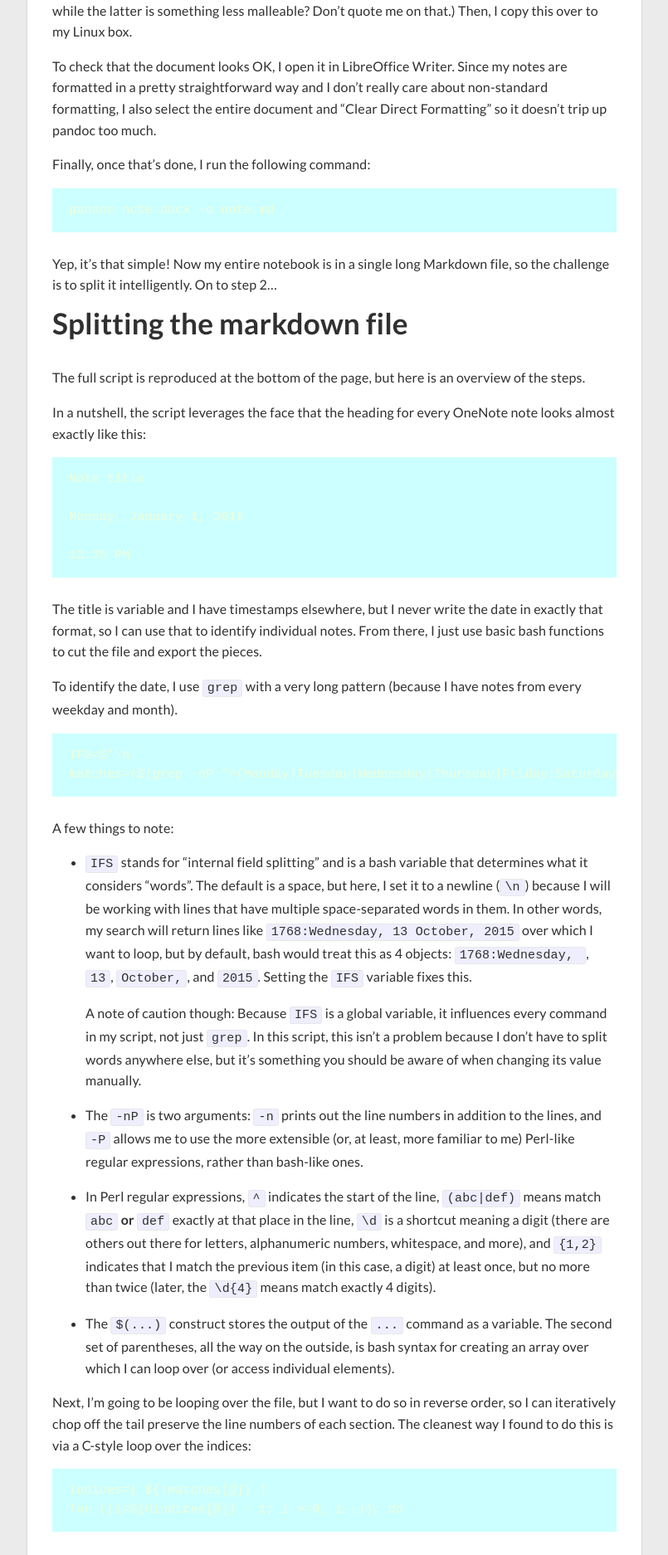
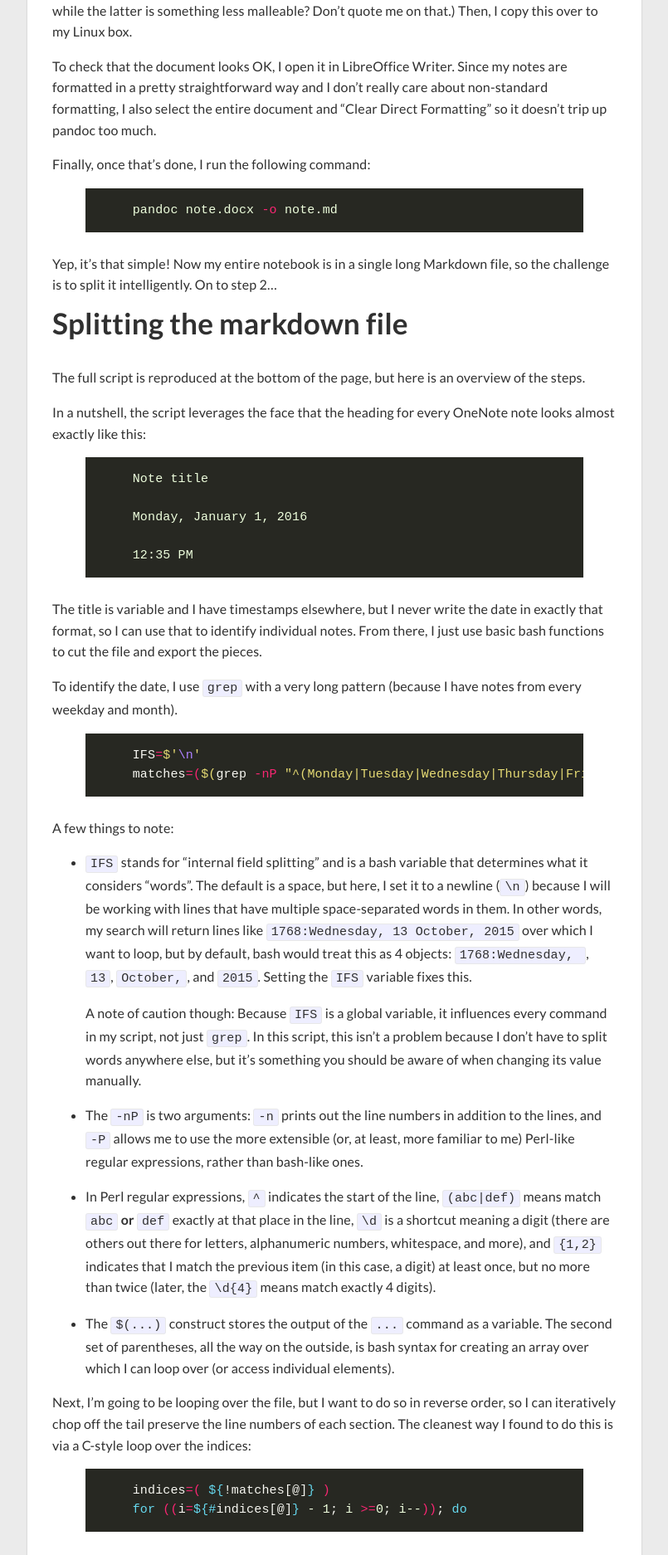
Before and after one commit to ashiklom/ashiklom.github.io, a Jekyll site: the page built from _posts/2016-03-19-onenote-to-vimwiki.md, in a window 1280 px wide. Shown: the part 994-2868 px from the top of the page at 83% size, without its empty margins (237-1042 px from the left). Built offline with Jekyll 4.4.1, drawn with Linux system fonts in a browser that asks for light colours; nearby versions of some CDN libraries; comment, search, counter and statistics services are not loaded; some of the changed text lies outside the part shown.

Commit message:
Fix syntax highlighting. Add jekyll-gist gem

````diff
--- a/Gemfile
+++ b/Gemfile
@@ -4,6 +4,7 @@ source 'http://rubygems.org'
 gem 'jekyll'
 gem 'github-pages'
 gem 'saas'
+gem 'jekyll-gist'
 
 #group :development do
   ##gem 'rake', '~> 10.4.2'
--- a/_config.yml
+++ b/_config.yml
@@ -32,4 +32,8 @@ markdown  : kramdown
 #markdown : redcarpet
 extensions: [fenced_code_blocks]
 # NOTE: kramdown uses different fenced code block syntax: ~~~ instead of ```
+
+gems:
+    - jekyll-gist
+
 permalink : /:title/
--- a/_posts/2016-03-19-onenote-to-vimwiki.md
+++ b/_posts/2016-03-19-onenote-to-vimwiki.md
@@ -50,7 +50,9 @@ Direct Formatting" so it doesn't trip up pandoc too much.
 
 Finally, once that's done, I run the following command:
 
+{% highlight bash %}
     pandoc note.docx -o note.md
+{% endhighlight %}
 
 Yep, it's that simple! Now my entire notebook is in a single long Markdown
 file, so the challenge is to split it intelligently. On to step 2...
@@ -64,11 +66,13 @@ overview of the steps.
 In a nutshell, the script leverages the face that the heading for every
 OneNote note looks almost exactly like this:
 
+{% highlight bash %}
     Note title
 
     Monday, January 1, 2016
 
     12:35 PM
+{% endhighlight %}
 
 The title is variable and I have timestamps elsewhere, but I never write the
 date in exactly that format, so I can use that to identify individual notes.
@@ -78,8 +82,10 @@ pieces.
 To identify the date, I use `grep` with a very long pattern (because I have
 notes from every weekday and month).
 
+{% highlight bash %}
     IFS=$'\n'
     matches=($(grep -nP "^(Monday|Tuesday|Wednesday|Thursday|Friday|Saturday|Sunday), (January|February|March|April|May|June|July|August|September|October|November|December) \d{1,2}, \d{4}" note.md))
+{% endhighlight %}
 
 A few things to note:
 
@@ -117,8 +123,10 @@ order, so I can iteratively chop off the tail preserve the line numbers of
 each section. The cleanest way I found to do this is via a C-style loop over
 the indices:
 
+{% highlight bash %}
     indices=( ${!matches[@]} )
     for ((i=${#indices[@]} - 1; i >=0; i--)); do
+{% endhighlight %}
 
 The first line uses bash object expansion syntax, signified by the `${...}`.
 The `[@]` (or, synonymously, `[*]`) selects every element in `matches` (unlike
@@ -135,12 +143,16 @@ identical to C and similar to Fortran, among others.
 
 Next, recall that each matched line looks like this:
 
+{% highlight bash %}
     4242:Saturday, February 30, 2015
+{% endhighlight %}
 
 We only want the line number (4242), so we can use more bash variable
 expansion syntax to extract it:
 
+{% highlight bash %}
     linenum=${matches[i]%:*}
+{% endhighlight %}
 
 Breaking it down: `matches[i]` selects the ith element of `matches`. The `%`
 indicates that we want to delete stuff from the end of the object, and the
@@ -154,7 +166,9 @@ Next, I want to extract the note title and use it as the file name for my
 note. As I mentioned earlier, the note title is *always* 2 lines above the
 note date:
 
+{% highlight bash %}
     linenum=${matches[i]%:*}
+{% endhighlight %}
 
 The title is whatever appears on that line. There are several commands that
 can get a line from a file by the line number, but according to a
@@ -162,7 +176,9 @@ can get a line from a file by the line number, but according to a
 comment](http://stackoverflow.com/questions/6022384/bash-tool-to-get-nth-line-from-a-file#comment34453410_6022431),
 the fastest command is this:
 
+{% highlight bash %}
     title=$(tail -n+$titleline note.md | head -n1)
+{% endhighlight %}
 
 ...which takes the end ("tail") of `note.md` starting from line number (`-n`)
 `$titleline` and, from that (`|`), takes the first line (`head -n1`).
@@ -176,6 +192,7 @@ I could be done there, but I'm actually a little more picky. Vimwiki diary entri
 
 Here's the resulting code:
 
+{% highlight bash %}
     if date -d$title; then
         title=$(date -d$title +%Y-%m-%d)
     else
@@ -184,6 +201,7 @@ Here's the resulting code:
         title=$linedate'--'${title//\//_}
     fi
     outfile=$outdir/${title}.wiki
+{% endhighlight %}
 
 All bash commands return an integer code when they complete. Code 0 means the
 command executed successfully, while other codes mean something went wrong.
@@ -207,50 +225,13 @@ replace every instance of `x` with `y` in `var`; to only replace the first
 Finally, with everything in place, I use `tail` to grab the section of
 `file.md` I need and paste it into a file with the appropriate title.
 
+{% highlight bash %}
     tail -n+$titleline file.md > $outfile
+{% endhighlight %}
 
 Lather, rinse, repeat for every matched date line in `file.md` and we're done!
 
 The full bash script (with a few minor modifications for extensibility) is
-reproduced below:
+reproduced below (via GitHub gist):
 
-    #!/bin/bash
-
-    # Get arguments -- default to daily.format.md
-    infile=${1-'daily.format.md'}
-
-    outdir="output"
-    mkdir -p $outdir
-    cp -rf $infile $scratchfile
-
-    # Find all lines that start with a date, formatted EXACTLY this way
-    IFS=$'\n'
-    matches=($(grep -nP "^(Monday|Tuesday|Wednesday|Thursday|Friday|Saturday|Sunday), (January|February|March|April|May|June|July|August|September|October|November|December) \d{1,2}, \d{4}" $scratchfile))
-
-    # Loop over indices in reverse
-    indices=( ${!matches[@]} )
-    for ((i=${#indices[@]} - 1; i >=0; i--)); do
-
-        # Separate the line number and date from the full match string (% matches beginning, # matches end)
-        linenum=${matches[i]%:*}
-
-        # Line of note title (2 lines above date)
-        titleline=$(($linenum-2))
-        title=$(tail -n+$titleline $scratchfile | head -n1)
-        if date -d$title; then
-            title=$(date -d+$title +%Y-%m-%d)
-        else
-            linedate=${matches[i]#*:}
-            linedate=$(date -d+$linedate +%Y-%m-%d)
-            title=$linedate'--'${title//\//_}
-        fi
-        outfile=$outdir/${title}.wiki
-
-        ## Get output file string
-        tail -n+$titleline $infile > $outfile
-
-    done
-
-    rm $scratchfile
-
-    exit 0
+{% gist ashiklom/a9275d60ebb94580c4b0 md.to.wiki.sh %}
--- a/_sass/_syntax.scss
+++ b/_sass/_syntax.scss
@@ -9,8 +9,8 @@
   };
 
   &, .hll, pre {
-    /*background-color: #272822;*/
-    background-color: #ccffff;
+    background-color: #272822;
+    /*background-color: #ccffff;*/
     border: none;
   }
 
````
